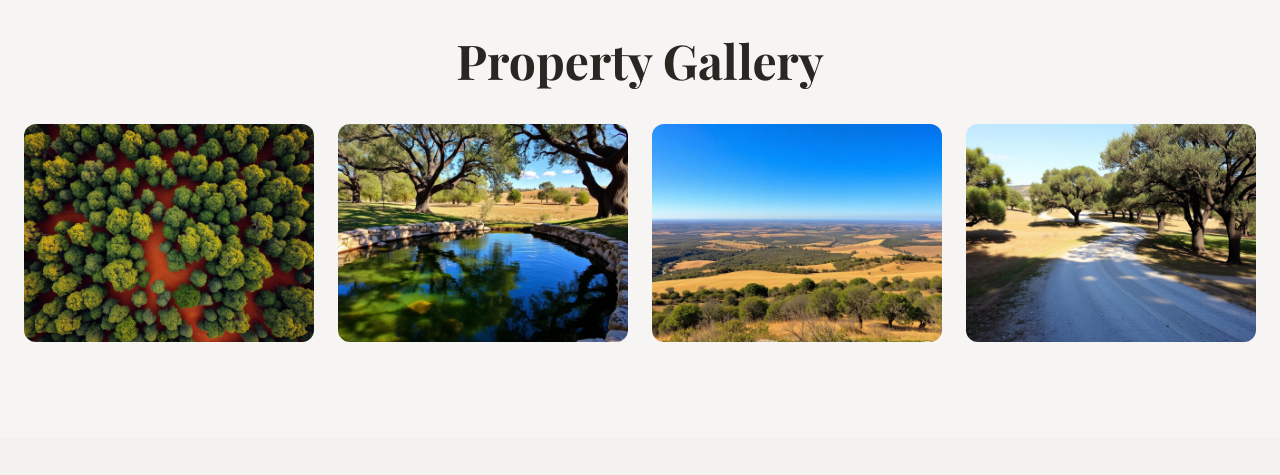
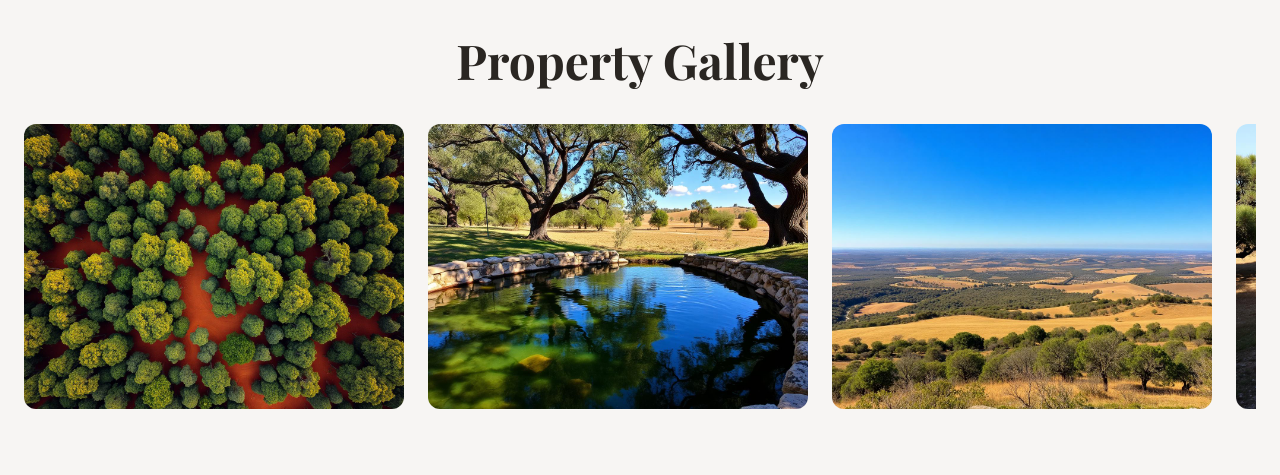
Before and after one commit to noblestateportugal-droid/pampilhais-estate-landing, a React (Vite) app: page / in a window 1280 px wide. Shown: the part 2240-2715 px from the top of the page. Built offline with nearby package versions, Linux system fonts and the light colour scheme; the HTML template or start-up script is replaced by a standard one.

Commit message:
Update gallery images

```diff
--- a/src/components/Gallery.tsx
+++ b/src/components/Gallery.tsx
@@ -4,15 +4,17 @@ import gallery1 from '@/assets/gallery-1.jpg';
 import gallery2 from '@/assets/gallery-2.jpg';
 import gallery3 from '@/assets/gallery-3.jpg';
 import gallery4 from '@/assets/gallery-4.jpg';
+import gallery5 from '@/assets/gallery-5.jpg';
 
 const Gallery = () => {
   const [selectedImage, setSelectedImage] = useState<number | null>(null);
 
   const images = [
-    { src: gallery1, alt: 'Aerial view of cork oak forest at Pampilhais Estate' },
-    { src: gallery2, alt: 'Natural spring water dam surrounded by oak trees' },
-    { src: gallery3, alt: 'Panoramic vista from elevated homesite location' },
-    { src: gallery4, alt: 'Newly built internal road through the estate' },
+    { src: gallery1, alt: 'Traditional Portuguese farm buildings at Pampilhais Estate' },
+    { src: gallery2, alt: 'Panoramic landscape view with natural water dam' },
+    { src: gallery3, alt: 'Estate buildings set in verdant countryside' },
+    { src: gallery4, alt: 'Rustic farm structures with cork oak forest backdrop' },
+    { src: gallery5, alt: 'Sweeping vista with ocean views on the horizon' },
   ];
 
   const openLightbox = (index: number) => {
@@ -42,12 +44,13 @@ const Gallery = () => {
           Property Gallery
         </h2>
 
-        <div className="grid grid-cols-1 sm:grid-cols-2 lg:grid-cols-4 gap-4 md:gap-6">
+        <div className="relative overflow-x-auto">
+          <div className="flex gap-4 md:gap-6 pb-4 snap-x snap-mandatory overflow-x-auto scrollbar-hide">
             {images.map((image, index) => (
               <button
                 key={index}
                 onClick={() => openLightbox(index)}
-              className="relative aspect-[4/3] overflow-hidden rounded-xl group cursor-pointer focus:outline-none focus:ring-2 focus:ring-primary"
+                className="relative flex-shrink-0 w-[280px] sm:w-[320px] md:w-[380px] aspect-[4/3] overflow-hidden rounded-xl group cursor-pointer focus:outline-none focus:ring-2 focus:ring-primary snap-start"
                 aria-label={`View ${image.alt}`}
               >
                 <img
@@ -59,6 +62,7 @@ const Gallery = () => {
                 <div className="absolute inset-0 bg-black/0 group-hover:bg-black/20 transition-colors duration-300" />
               </button>
             ))}
+          </div>
         </div>
       </div>
 
--- a/src/index.css
+++ b/src/index.css
@@ -1,6 +1,16 @@
 @tailwind base;
 @tailwind components;
 @tailwind utilities;
+
+@layer utilities {
+  .scrollbar-hide::-webkit-scrollbar {
+    display: none;
+  }
+  .scrollbar-hide {
+    -ms-overflow-style: none;
+    scrollbar-width: none;
+  }
+}
 
 /* Definition of the design system. All colors, gradients, fonts, etc should be defined here.
 All colors MUST be HSL.
```
Also changed, not shown: src/assets/gallery-5.jpg (added). Lines whose indentation alone changed are shown as unchanged.
